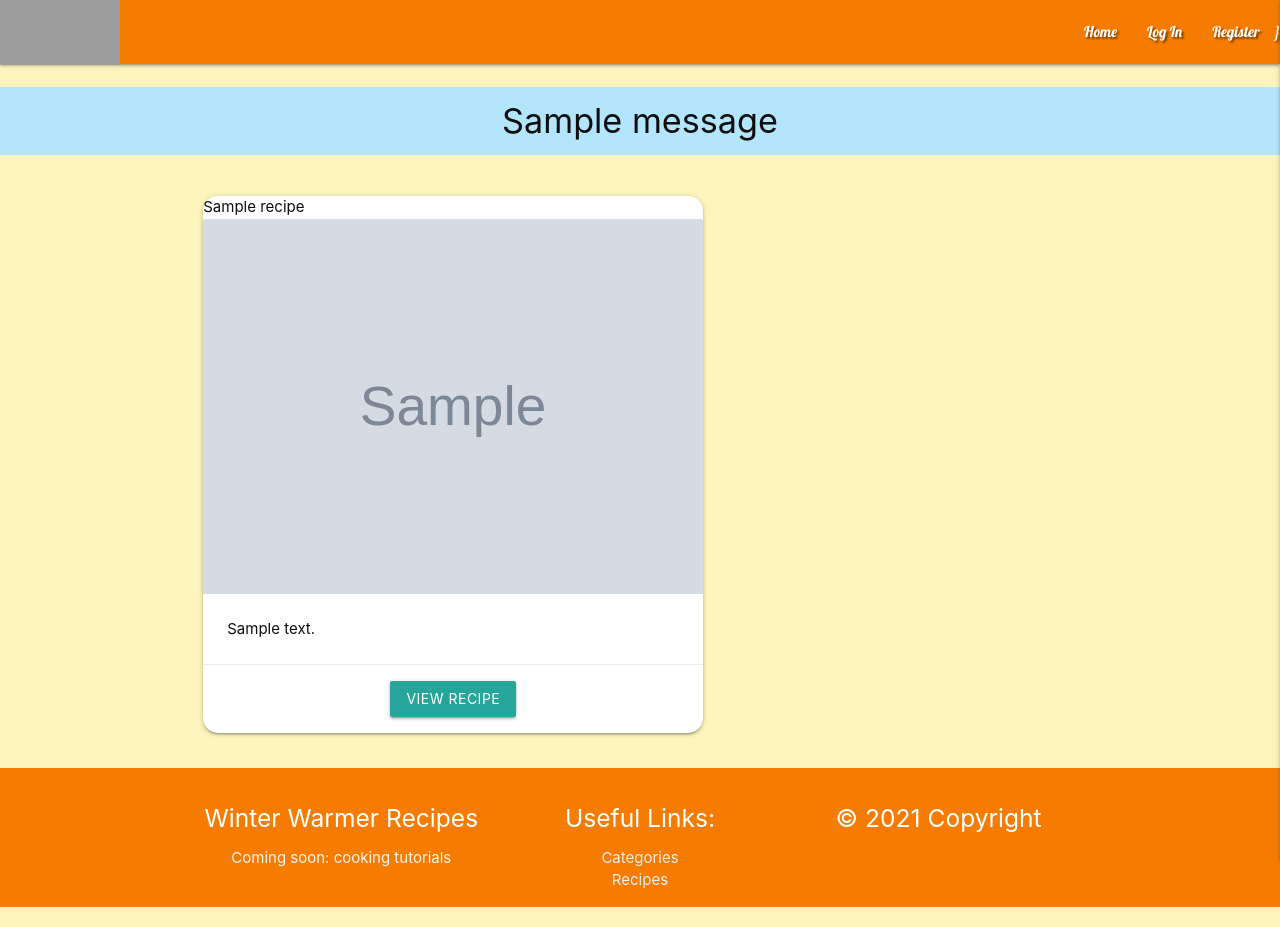
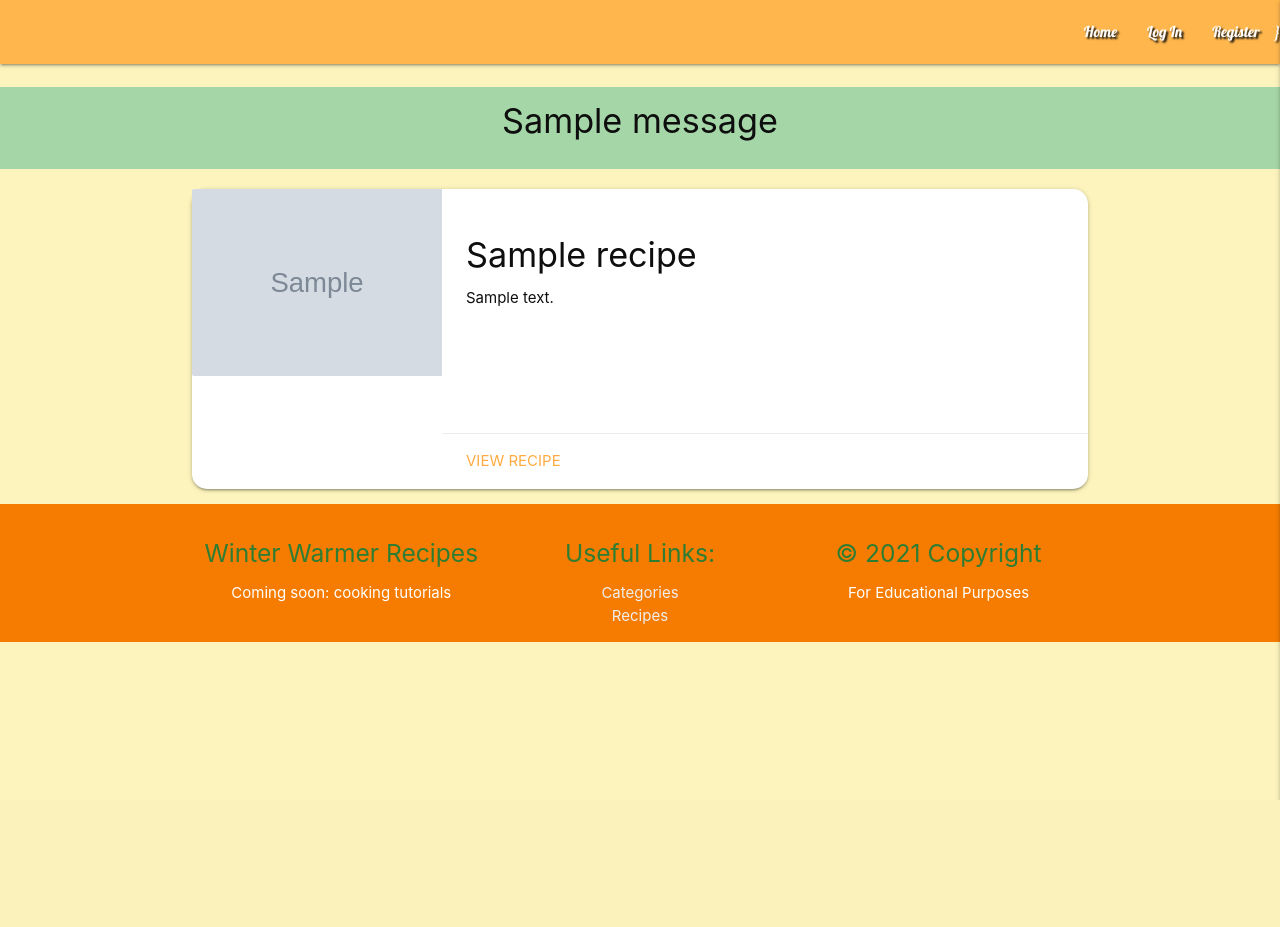
Before and after one commit to irenenev24/Winter_Warmer_Recipe_Collection, a Flask app: page /recipes in a window 1280 px wide. After the commit the page ends 800 px from the top, so only its background shows below. Run offline with Flask 2, Linux system fonts and the light colour scheme; grey boxes marked "Sample" are stand-in pictures; one stand-in notice (Sample message) is shown; a database or web service that is not in the repository returns one stand-in record (values such as "Sample title"); some libraries are stand-ins or nearby versions; grey boxes are pictures that could not be loaded.

Commit message:
Added final card layout for displaying recipes

```diff
--- a/static/css/style.css
+++ b/static/css/style.css
@@ -6,7 +6,10 @@ body {
     background-color: rgb(252, 244, 188);
     color: rgb(13, 14, 13);
 }
-
+.home-title {
+  font-family: "Lobster", sans-serif;
+  font-size: 3.5em;
+}
 .home-title, .form-group{
   color:rgb(24, 114, 24);
 }
@@ -14,7 +17,7 @@ body {
    background-color: rgb(24, 114, 24);
  }
 .text-shadow {
-    text-shadow: 2px 2px 2px rgba(0, 0 ,0 , 0.5);
+  text-shadow: 2px 2px 2px rgb(12, 12, 12);
 }
 .flashes h4 {
     line-height: 2
@@ -119,6 +122,19 @@ body {
   from {opacity: .4}
   to {opacity: 1}
 }
-.home-title {
-  font-family: "Lobster", sans-serif;
+
+/* Footer
+footer {
+  background-color: orange;
+  position: fixed;
+  bottom: 0;
+  left: 0;
+  width: 100%;
 }
+.footer-text-shadow {
+  text-shadow: 2px 2px 2px rgb(253, 242, 242);
+}*/
+.card-image {
+  width: 250px;
+  height: 300px;
+}
--- a/templates/add_recipe.html
+++ b/templates/add_recipe.html
@@ -6,7 +6,7 @@
 
 
 <div class="row">
-    <div class="input-field col m8 offset-m2 orange darken-2">
+    <div class="input-field col m8 offset-m2 orange lighten-1">
         <form action="{{ url_for('add_recipe') }}" method="POST" name="addRecipe" id="addRecipe">
             <!--Select Category-->
             <div class="form-group amber accent-1">
--- a/templates/base.html
+++ b/templates/base.html
@@ -17,11 +17,11 @@
 </head>
 <body>
     <header>
-        <nav class="nav-extended text-shadow orange darken-2">
+        <nav class="nav-extended text-shadow orange lighten-2">
             <!-- Top NavBar -->
             <div class="nav-wrapper page-name">
               <a href="{{ url_for('home') }}" class="brand-logo">
-              <img src="static/images/logo_test.png" alt="Logo" class="logo"></a>
+
               <a href="#" data-target="mobile-demo" class="sidenav-trigger right"><i class="fas fa-bars"></i></a>
               <ul class="right hide-on-med-and-down">
                 <li><a href="{{ url_for('home') }}">Home</a></li>
@@ -42,7 +42,7 @@
           </nav>
             <!-- Mobile Side NavBar -->
           <ul class="sidenav" id="mobile-demo">
-              <li><h4 class="center-align orange-darken-2"><a href="{{ url_for('home') }}">Winter Warmers</a></h4></li>
+              <li><h4 class="center-align orange-lighten-2"><a href="{{ url_for('home') }}">Winter Warmers</a></h4></li>
               <li><a href="{{ url_for('home') }}">Home</a></li>
               {% if session.user %}
                 <li><a href="{{ url_for('profile', username=session['user']) }}">Profile</a></li>
@@ -62,8 +62,8 @@
       {% with messages = get_flashed_messages() %}
             {% if messages %}
                 {% for message in messages %}
-                    <div class="row flashes">
-                        <h4 class="light-blue lighten-4 center-align">{{ message }}</h4>
+                    <div class="row flashes green lighten-3">
+                        <h4 class="center-align">{{ message }}</h4>
                     </div>
                 {% endfor %}
             {% endif %}
@@ -73,25 +73,28 @@
     {% block content %}
     {% endblock%}
   </main>
-    <!--for jQuery for Materialize-->
-    <script src="https://code.jquery.com/jquery-3.6.0.min.js" integrity="sha256-/xUj+3OJU5yExlq6GSYGSHk7tPXikynS7ogEvDej/m4=" crossorigin="anonymous"></script>
-    <!--script tags for materialize-->
-    <script src="https://cdnjs.cloudflare.com/ajax/libs/materialize/1.0.0/js/materialize.min.js"></script>
-    <!-- access local js file -->
-    <script src="{{ url_for('static', filename='js/script.js') }}"></script>
-    <!--to access block js styles across all templates-->
-    {% block scripts %}
-    {% endblock %}
+
 </body>
 <footer class="page-footer orange darken-2">
   <div class="container">
     <div class="row">
-      <div class="col s4 center-align"><h5 class="white-text">Winter Warmer Recipes</h5>
-        <p class="grey-text text-lighten-4">Coming soon: cooking tutorials</p></div>
-      <div class="col s4 center-align"><h5 class="white-text">Useful Links:</h5>
+      <div class="col s4 center-align"><h5 class="green-text text-darken-3 footer-text-shadow">Winter Warmer Recipes</h5>
+        <p class="white-text">Coming soon: cooking tutorials</p></div>
+      <div class="col s4 center-align"><h5 class="green-text text-darken-3 footer-text-shadow">Useful Links:</h5>
         <ul>
           <li><a class="grey-text text-lighten-3" href="{{ url_for('get_categories') }}">Categories</a></li>
           <li><a class="grey-text text-lighten-3" href="{{ url_for('recipes') }}">Recipes</a></li>
         </ul></div>
-        <div class="col s4 center-align"><h5 class="white-text">© 2021 Copyright </h5>
+        <div class="col s4 center-align"><h5 class="green-text text-darken-3 footer-text-shadow">© 2021 Copyright </h5>
+        <p class="white-text">For Educational Purposes</p>
+   <!--for jQuery for Materialize-->
+   <script src="https://code.jquery.com/jquery-3.6.0.min.js" integrity="sha256-/xUj+3OJU5yExlq6GSYGSHk7tPXikynS7ogEvDej/m4=" crossorigin="anonymous"></script>
+   <!--script tags for materialize-->
+   <script src="https://cdnjs.cloudflare.com/ajax/libs/materialize/1.0.0/js/materialize.min.js"></script>
+   <!-- access local js file -->
+   <script src="{{ url_for('static', filename='js/script.js') }}"></script>
+   <!--to access block js styles across all templates-->
+   {% block scripts %}
+   {% endblock %}
+
 </html>
--- a/templates/categories.html
+++ b/templates/categories.html
@@ -34,7 +34,7 @@
 
     <div class="row">
         <div class="col s12 center-align">
-            <a href="{{ url_for('add_category') }}" class="btn-large light-blue">Add Category <i class="fas fa-plus-square right"></i> </a>
+            <a href="{{ url_for('add_category') }}" class="btn-large green">Add Category <i class="fas fa-plus-square right"></i> </a>
         </div>
     </div>
 
--- a/templates/index.html
+++ b/templates/index.html
@@ -1,6 +1,6 @@
 {% extends "base.html" %}
 {% block content %}
-
+<h2 class="center-align home-title">Winter Warmer Recipes</h2>
 <!-- Slideshow container -->
 <div class="slideshow-container">
 
@@ -31,8 +31,7 @@
     <span class="dot" onclick="currentSlide(3)"></span>
   </div>
 
-  <h2 class="center-align home-title">Winter Warmer Recipes</h2>
-
   <p>ipsom Lorem ipsum dolor sit amet, consectetur adipisicing elit. Quibusdam iure sit reprehenderit dignissimos et totam perspiciatis aliquid veritatis officiis provident perferendis nemo laudantium ipsa odio, dolor aperiam quo molestiae tempore. </p>
 
+
 {% endblock %}
--- a/templates/recipes.html
+++ b/templates/recipes.html
@@ -1,22 +1,24 @@
 {% extends "base.html" %}
 {% block content %}
 {% for recipe in recipes %}
-<div class="row">
+
   <div class="col s12 m7">
-        <div class="card">
-            {{ recipe.category_name }}
+    <div class="card horizontal">
       <div class="card-image">
-            <img src="{{ recipe.image_link }}" alt="">
-            <span class="card-title">{{ recipe.recipe_name }}</span>
+        <img src="{{ recipe.image_link }}">
+      </div>
+      <div class="card-stacked">
         <div class="card-content">
-                <p>{{ recipe.recipe_description }}</p></div>
-            <div class="card-action center-align">
-                <a href="{{url_for('view_recipe', recipe_id=recipe._id)}}" class="btn btn-success">View Recipe</a>
+            <h4 class="header">{{ recipe.recipe_name }}</h4>
+          <p>{{ recipe.recipe_description }}</p>
         </div>
+        <div class="card-action">
+          <a href="{{url_for('view_recipe', recipe_id=recipe._id)}}">View Recipe</a>
         </div>
       </div>
     </div>
   </div>
 
+
   {% endfor %}
 {% endblock %}
```
Also changed, not shown: templates/profile.html (+9 -4 lines), templates/view_recipe.html (+54 -0 lines). Lines whose indentation alone changed are shown as unchanged.
